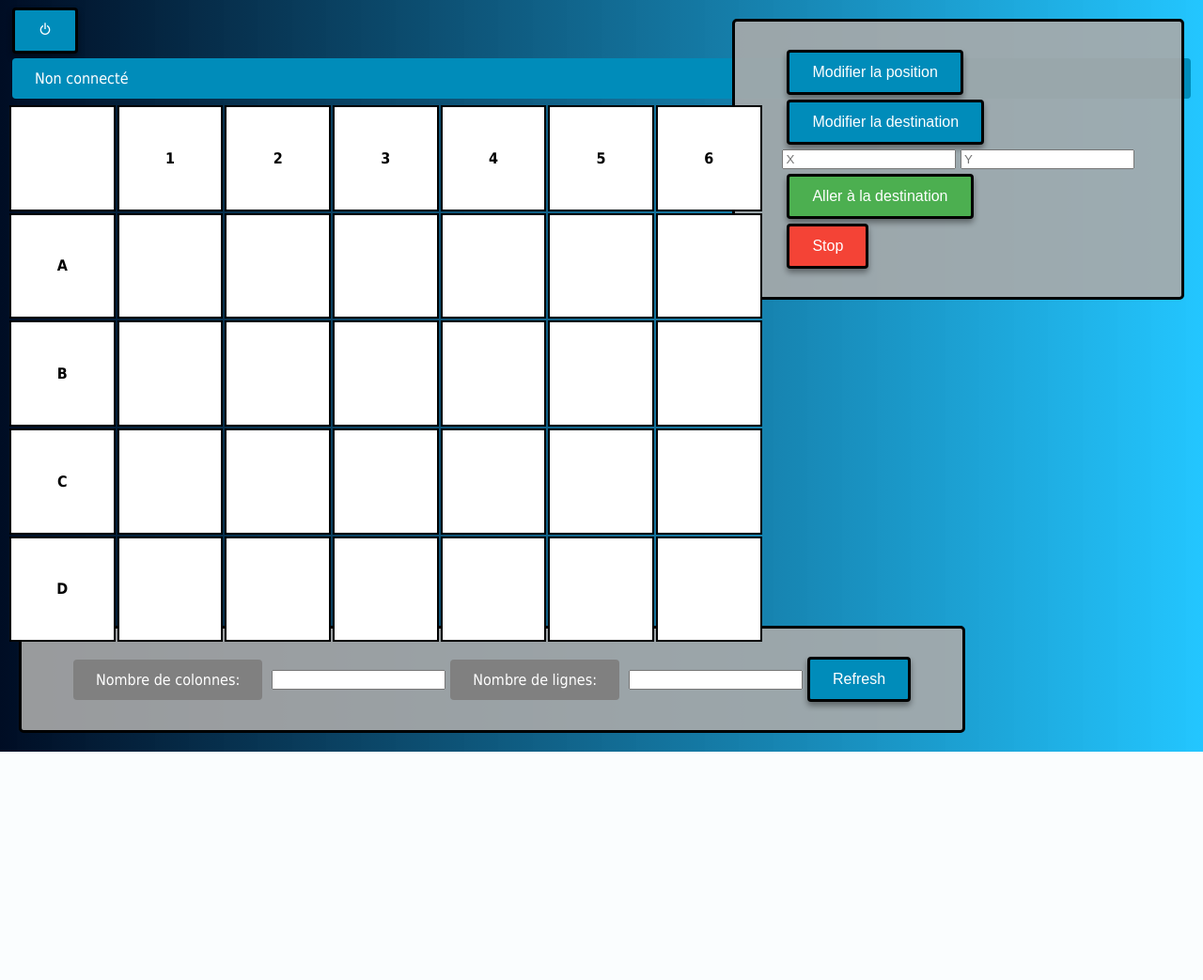
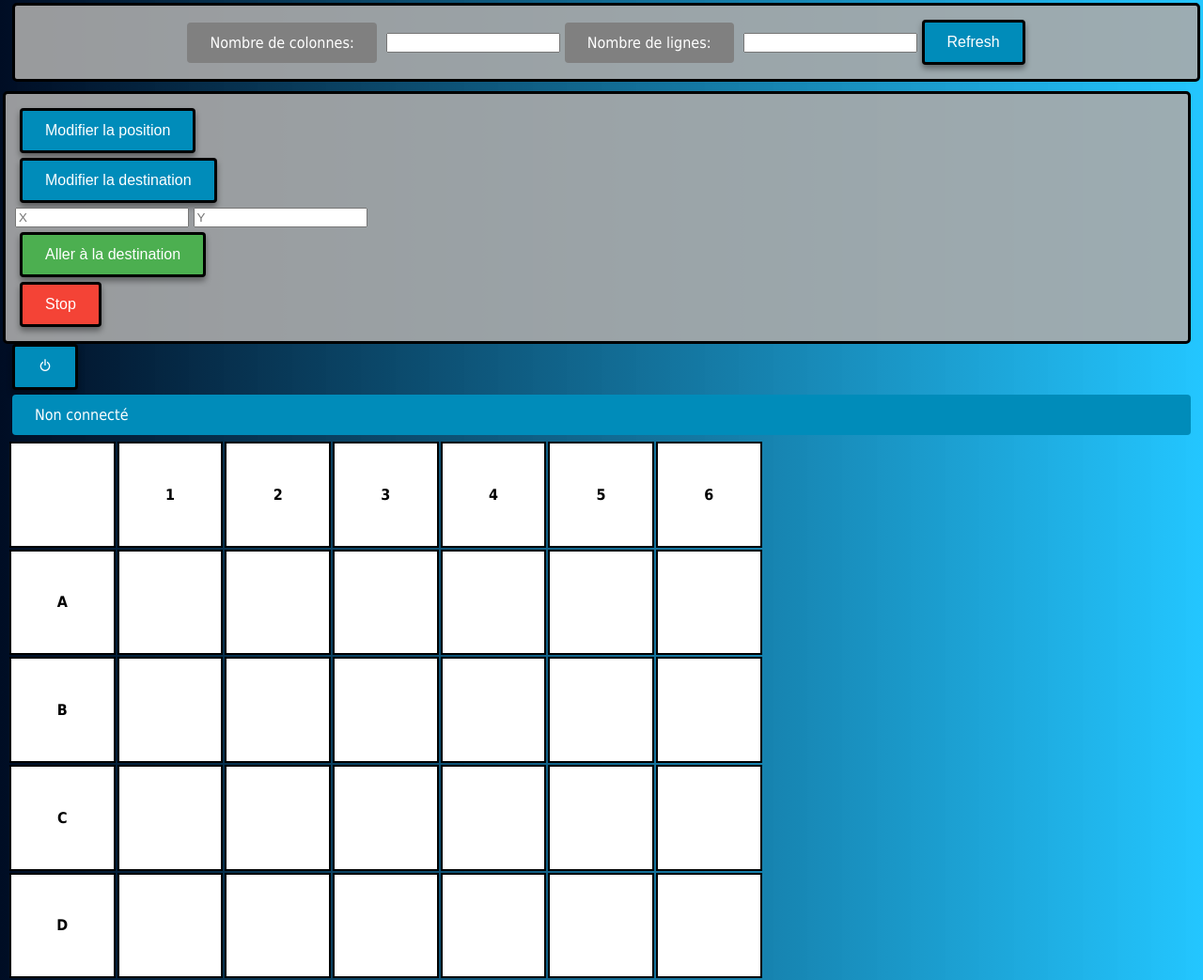
Before and after one commit to Quentin-BRG/ELEGOO_ROBOTCAR_ControlWebApp, a PHP site: page / in a window 1280 px wide. Shown: the whole page at 94% size. Before the commit the page ends 800 px from the top, so only its background shows below. Run offline with PHP 8.4, Linux system fonts and the light colour scheme.

Commit message:
Update style.css

```diff
--- a/CSS/style.css
+++ b/CSS/style.css
@@ -114,7 +114,7 @@ label {
     background-color: #f44336;
     /* couleur de fond différente */
 }
-
+/*
 div.dashboard,
 div.fieldCustom{
     padding-top: 25px;
@@ -144,6 +144,69 @@ div.fieldCustom {
     display: flex;
     justify-content: center;
 }
+*/
+
+div.dashboard,
+div.fieldCustom{
+    padding: 25px 50px;
+    border: solid 3px black;
+    border-radius: 5px;
+    background-color: rgba(170, 170, 170,0.9);
+}
+
+div.dashboard {
+    position: absolute;
+    right: 20px;
+    top: 20px;
+}
+
+div.fieldCustom {
+    position: absolute;
+    left: 20px;
+    bottom: 20px;
+}
+
+.fieldCustom {
+    display: flex;
+    justify-content: center;
+}
+
+/* Media queries for responsiveness */
+@media (max-width: 1524px) {
+    div.dashboard,
+    div.fieldCustom {
+        position: relative;
+        padding: 15px;
+    }
+
+    div.dashboard {
+        right: 10px;
+        top: 10px;
+    }
+
+    div.fieldCustom {
+        left: 10px;
+        bottom: 10px;
+    }
+}
+
+@media (max-width: 1524px) {
+    div.dashboard,
+    div.fieldCustom {
+        padding: 10px;
+        position: relative;
+    }
+
+    div.dashboard {
+        right: 5px;
+        top: 5px;
+    }
+
+    div.fieldCustom {
+        left: 5px;
+        bottom: 5px;
+    }
+}
 
 .input-div {
     display: flex;
```
